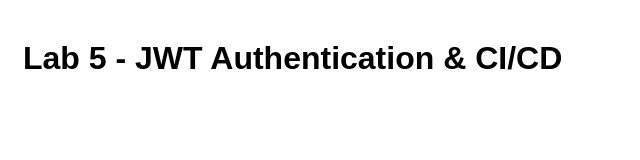
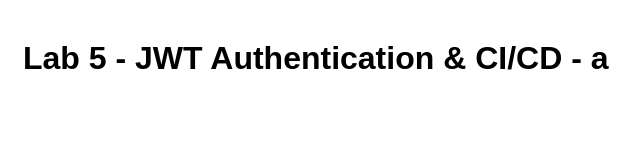
Before and after one commit to saiquwi/ws-lab5, a website: page index.html in a window 1280 px wide. Shown: the full height of the page, 317-957 px from the left. Drawn offline with Linux system fonts and the light colour scheme.

Commit message:
test: fall integration tests 2

```diff
--- a/index.html
+++ b/index.html
@@ -16,7 +16,7 @@
 </head>
 <body>
     <div class="container">
-        <h1>Lab 5 - JWT Authentication & CI/CD</h1>
+        <h1>Lab 5 - JWT Authentication & CI/CD - a</h1>
     </div>
 </body>
 </html>
```
